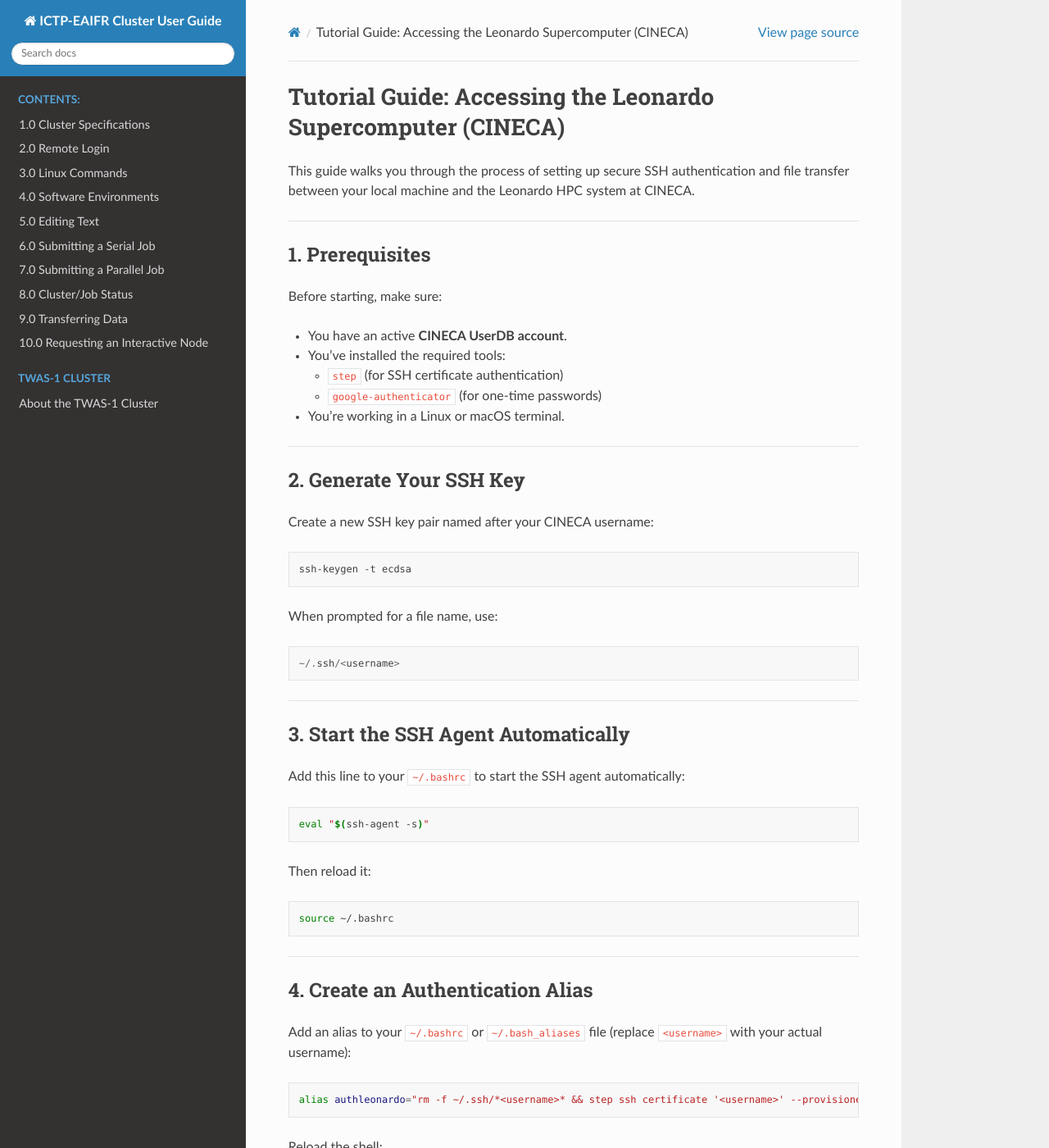
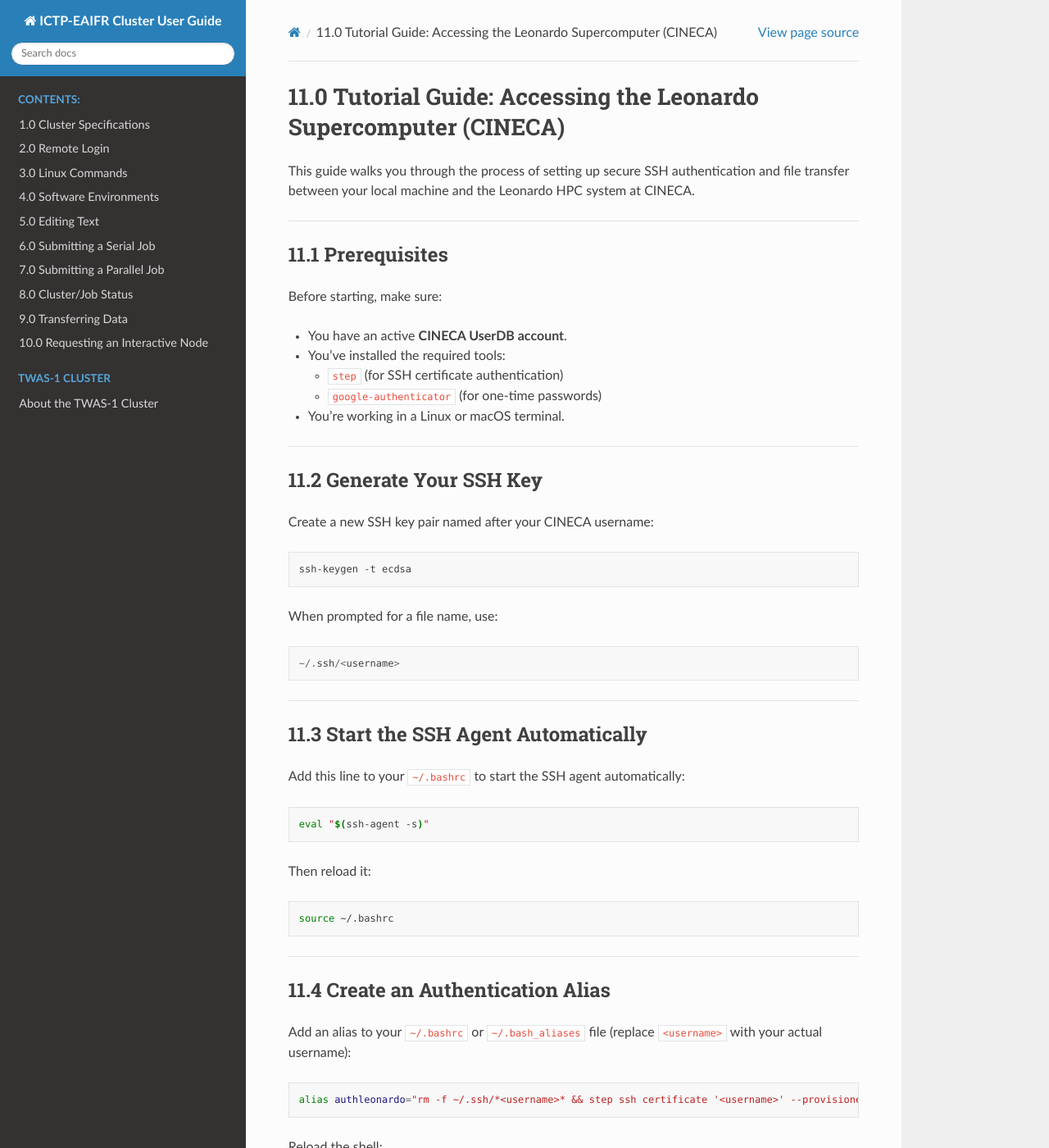
Before and after one commit to eaifrrw/sc-how-to, a Sphinx documentation site: the page built from docs/cineca_access.md, in a window 1280 px wide and 1400 px high. Shown: the whole window at 82% size. Built offline with Sphinx 7.4.7 and the Read the Docs theme 3.1.0, drawn with Linux system fonts in a browser that asks for light colours; pages that are not in the unit, such as notebooks, are missing from menus; some of the changed text lies outside the part shown.

Commit message:
updated numbering for cineca access guidlines

````diff
--- a/docs/cineca_access.md
+++ b/docs/cineca_access.md
@@ -1,10 +1,10 @@
-# Tutorial Guide: Accessing the Leonardo Supercomputer (CINECA)
+# 11.0 Tutorial Guide: Accessing the Leonardo Supercomputer (CINECA)
 
 This guide walks you through the process of setting up secure SSH authentication and file transfer between your local machine and the Leonardo HPC system at CINECA.
 
 ---
 
-## 1. Prerequisites
+## 11.1 Prerequisites
 
 Before starting, make sure:
 - You have an active **CINECA UserDB account**.
@@ -15,7 +15,7 @@
 
 ---
 
-## 2. Generate Your SSH Key
+## 11.2 Generate Your SSH Key
 
 Create a new SSH key pair named after your CINECA username:
 
@@ -30,7 +30,7 @@
 
 ---
 
-## 3. Start the SSH Agent Automatically
+## 11.3 Start the SSH Agent Automatically
 
 Add this line to your `~/.bashrc` to start the SSH agent automatically:
 
@@ -46,7 +46,7 @@
 
 ---
 
-## 4. Create an Authentication Alias
+## 11.4 Create an Authentication Alias
 
 Add an alias to your `~/.bashrc` or `~/.bash_aliases` file (replace `<username>` with your actual username):
 
@@ -62,7 +62,7 @@
 
 ---
 
-## 5. Authenticate with Leonardo
+## 11.5 Authenticate with Leonardo
 
 Run:
 
@@ -76,7 +76,7 @@
 
 ---
 
-## 6. Configure SSH Access
+## 11.6 Configure SSH Access
 
 Edit your SSH configuration file:
 
@@ -106,7 +106,7 @@
 
 ---
 
-## 7. Transferring Files
+## 11.7 Transferring Files
 
 Authenticate first:
 
@@ -131,7 +131,7 @@
 
 ---
 
-## 8. Summary Checklist
+## 11.8 Summary Checklist
 
 | Step | Task | Command |
 |------|------|----------|
@@ -144,7 +144,7 @@
 
 ---
 
-## 9. Troubleshooting Tips
+## 11.9 Troubleshooting Tips
 
 | Problem | Cause | Solution |
 |----------|--------|----------|
@@ -155,7 +155,7 @@
 ---
 
 ---
-## 10. Addtional Information
+## 11.10 Addtional Information
 
 ### To Regenerate the certs:
 ```bash
````
